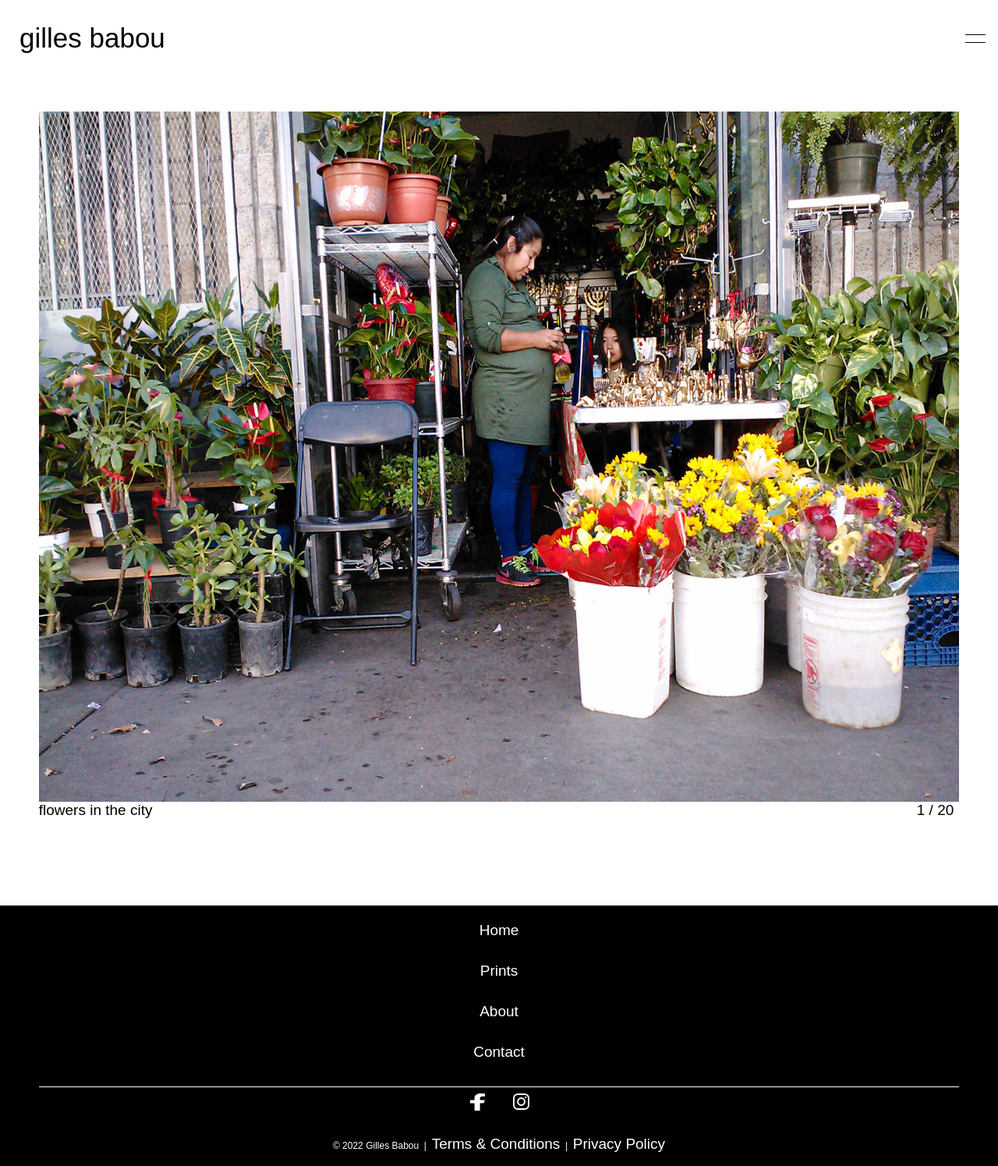
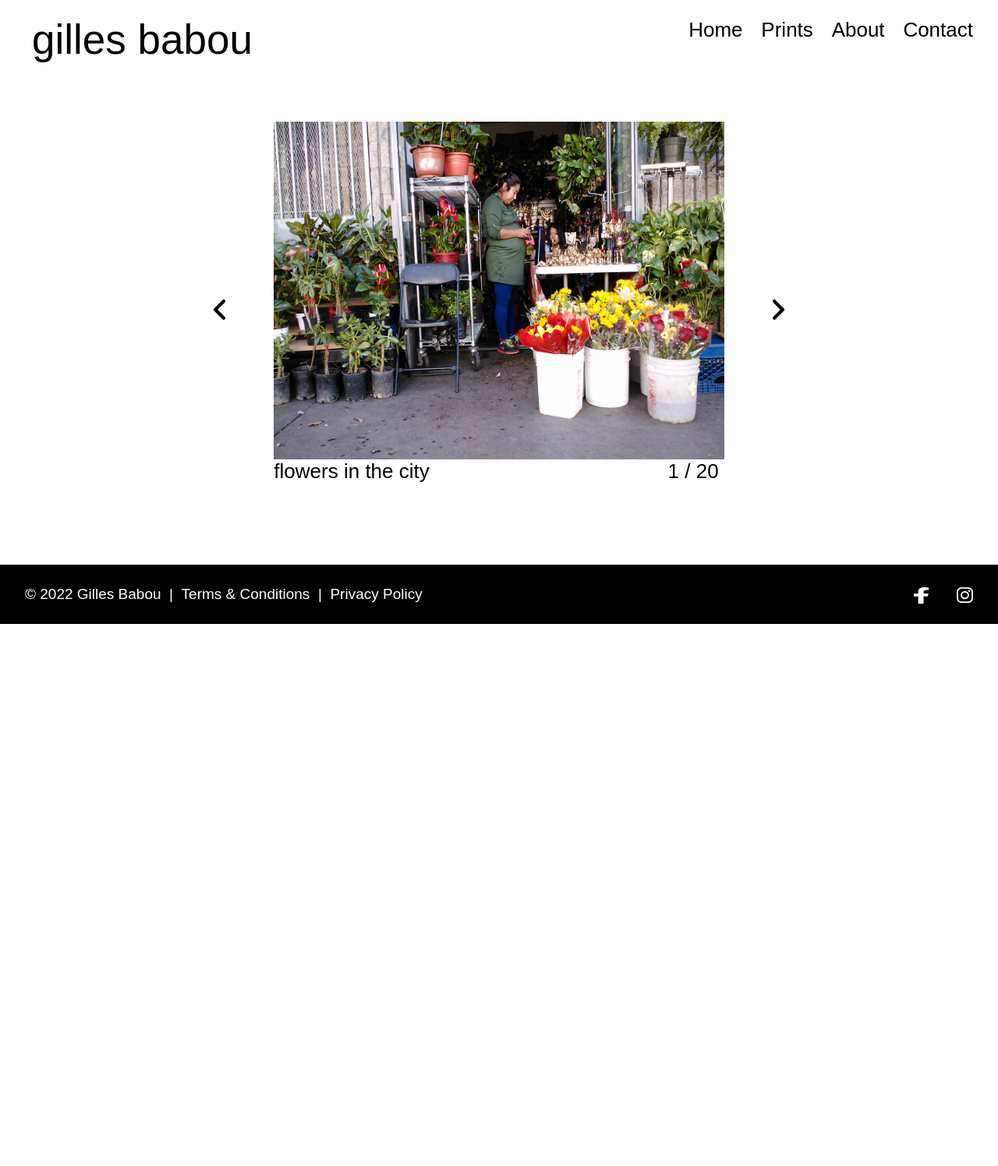
Before and after one commit to kande81/gillesbabou-com, a PHP site: page / in a window 1280 px wide. Shown: the whole page at 78% size. After the commit the page ends 800 px from the top, so only its background shows below. Run offline with PHP 8.4, Linux system fonts and the light colour scheme; some web fonts are replaced.

Commit message:
completed home in desktop

```diff
--- a/css/style.css
+++ b/css/style.css
@@ -10,6 +10,13 @@ body {
   width: 100vw;
 }
 
+@media (min-width: 1025px) {
+  html,
+  body {
+    height: 100vh;
+    width: 100vw;
+  }
+}
 /* .body-menu {
   height: ;
 } */
@@ -40,6 +47,12 @@ body {
       / 100%;
   }
 }
+
+@media (min-width: 1025px) {
+  body {
+    overflow-x: hidden;
+  }
+}
 .bhidden {
   overflow: hidden;
 }
@@ -47,7 +60,7 @@ body {
   grid-area: header;
   display: grid;
   grid: 100% / 1fr 30% 26.46px;
-  justify-content: space-between;
+  /* justify-content: space-between; */
   padding-top: 26px;
   padding-right: 16px;
   padding-left: 16px;
@@ -60,12 +73,32 @@ body {
 
 @media (min-width: 934px) and (max-width: 1024px) {
   .header {
-    grid: 100% / 1fr 30% 40.5px;
+    /* grid: 100% / 1fr 30% 40.5px; */
+
     padding-right: 32px;
     padding-left: 32px;
     padding-top: 4px;
+  }
+}
+
+@media (min-width: 1025px) {
+  .header {
+    /* grid: 100% / 1fr 30%; */
+    display: flex;
+    justify-content: space-between;
+    padding-right: 32px;
+    padding-left: 32px;
+    padding-top: 4px;
+    align-items: center;
     /* position: fixed; */
     /* top: -15px; */
+    grid-area: unset;
+    grid: unset;
+    /* justify-content: space-between; */
+    align-items: center;
+    top: 0;
+    z-index: 10;
+    background-color: #fff;
   }
 }
 
@@ -87,23 +120,23 @@ body {
     position: relative;
     bottom: 10px;
   }
-
-  @media (min-width: 934px) and (max-width: 1024px) {
-    .logo {
-      font-size: 53px;
-    }
-  }
-
-  .burger {
-    position: relative;
-    bottom: 10px;
-  }
 }
-
 @media (min-width: 934px) and (max-width: 1024px) {
   .logo {
     font-size: 53px;
   }
+}
+
+@media (min-width: 1025px) {
+  .logo {
+    font-size: 53px;
+    top: 12px;
+  }
+}
+
+.burger {
+  position: relative;
+  bottom: 10px;
 }
 
 .nav-links {
@@ -144,11 +177,43 @@ body {
   }
 }
 
+@media (min-width: 1025px) {
+  .nav-links {
+    flex-direction: row;
+    justify-content: space-between;
+    display: flex;
+    position: unset;
+    top: unset;
+    left: unset;
+    right: unset;
+    height: unset;
+    background-color: rgb(255, 255, 255);
+    z-index: 1;
+    font-style: normal;
+    padding-bottom: unset;
+    padding-top: unset;
+    align-items: unset;
+    transition: unset;
+    overflow-y: unset;
+    width: 30%;
+
+    overscroll-behavior: unset;
+  }
+
+  .nav-links::-webkit-scrollbar {
+    display: none;
+  }
+}
 .nav-links li {
   list-style: none;
   opacity: 0;
 }
 
+@media (min-width: 1025px) {
+  .nav-links li {
+    opacity: 1;
+  }
+}
 .nav-active {
   display: flex;
 }
@@ -162,10 +227,23 @@ body {
   font-size: 56px;
 }
 
+@media (min-width: 1025px) {
+  .nav-links a {
+    font-size: 26px;
+    font-weight: 300;
+  }
+}
+
 .burger {
   grid-column: 3;
   /* position: relative;
   top: 5px; */
+}
+
+@media (min-width: 1025px) {
+  .burger {
+    display: none;
+  }
 }
 
 .burger div {
@@ -223,19 +301,20 @@ body {
   }
 }
 
-@media (min-width: 934px) and (max-width: 1024px) {
-  .footer {
-    grid-area: footer;
-    margin-top: 194px !important;
-    /* height: 300px; */
-  }
-
-  .main {
-    grid-area: main;
-  }
-
+@media (min-width: 1025px) {
   .image-con {
-    width: 77%;
+    width: 45.1%;
+    margin-top: 84px;
+    margin-left: auto;
+    margin-right: auto;
+    display: flex;
+    overflow-x: scroll;
+    /* overflow-y: hidden; */
+    position: relative;
+    scroll-behavior: smooth;
+    scroll-snap-type: x mandatory;
+    cursor: grab;
+    pointer-events: none;
   }
 }
 
@@ -268,6 +347,25 @@ body {
   #right {
     right: 143px;
     top: 178px;
+  }
+}
+
+@media (min-width: 1025px) {
+  .slider-buttons {
+    display: block;
+    position: absolute;
+    cursor: pointer;
+  }
+
+  #left {
+    /* position: absolute; */
+    left: 21.4%;
+    top: 48%;
+  }
+
+  #right {
+    right: 21.4%;
+    top: 48%;
   }
 }
 
@@ -307,6 +405,22 @@ body {
   .caption {
     width: 77%;
     font-size: 26px;
+  }
+}
+
+@media (min-width: 1025px) {
+  .caption {
+    width: 45.1%;
+    margin-left: auto;
+    margin-right: auto;
+    /* margin-top: -13px; */
+    display: flex;
+    justify-content: space-between;
+    font-family: soleil, sans-serif;
+    font-weight: 400;
+    font-style: normal;
+    font-size: 26px;
+    /* margin-bottom: 12.5vh; */
   }
 }
 
@@ -361,7 +475,34 @@ body {
 @media (min-width: 934px) and (max-width: 1024px) {
   .footer {
     display: grid;
+    grid-area: footer;
+    margin-top: 194px !important;
+
     grid: max-content max-content max-content / 100%;
+  }
+}
+@media (min-width: 934px) and (max-width: 1024px) {
+  .main {
+    grid-area: main;
+  }
+
+  .image-con {
+    width: 77%;
+  }
+}
+
+@media (min-width: 1025px) {
+  .footer {
+    display: flex;
+    flex-direction: row-reverse;
+    justify-content: space-between;
+    align-items: center;
+    height: 76px;
+    grid: unset;
+    margin-top: unset;
+    padding-right: 32px;
+    padding-left: 32px;
+    margin-top: 7vw;
   }
 }
 .footer a {
@@ -405,16 +546,18 @@ body {
     justify-content: space-between;
     padding-right: 32px;
     padding-left: 32px;
-    padding-bottom: 46px;
+    padding-bottom: 59px;
+
     padding-top: 32px;
   }
 }
 
-@media (min-width: 934px) and (max-width: 1024px) {
+@media (min-width: 1025px) {
   .menu {
-    padding-bottom: 59px;
+    display: none;
   }
 }
+
 .menu a:first-child {
   padding-top: 21px;
 }
@@ -450,6 +593,15 @@ body {
     margin-top: 28px;
   }
 }
+@media (min-width: 1025px) {
+  .social-icons {
+    margin-top: unset;
+    margin-bottom: unset;
+    position: relative;
+    top: 4px;
+  }
+}
+
 .facebook-icon {
   width: 18.75px;
   height: 21.72px;
@@ -487,8 +639,12 @@ body {
   }
 }
 
-.legals a {
-  font-size: 19px;
+@media (min-width: 1025px) {
+  .legals {
+    font-size: 19px;
+    text-align: unset;
+    margin-bottom: unset;
+  }
 }
 .toggle .line1 {
   rotate: 135deg;
--- a/index.html
+++ b/index.html
@@ -23,6 +23,14 @@
       </div>
     </nav>
     <div class="main">
+      <img
+        src="icons/angle-left-solid.svg"
+        class="slider-buttons"
+        id="left"
+        style="width: 15px; height: 25.72px"
+        alt="icon"
+      />
+
       <div class="image-con">
         <img
           class="image-slides"
@@ -165,6 +173,14 @@
           alt=""
         />
       </div>
+      <img
+        src="icons/angle-right-solid.svg"
+        class="slider-buttons"
+        id="right"
+        style="width: 15px; height: 25.72px"
+        alt=""
+      />
+
       <div class="caption">
         <p class="image-title"></p>
         <div class="image-counter">
@@ -189,7 +205,7 @@
       let imageNum = document.querySelector(".image-num");
       const imageTotal = document.querySelector(".image-total");
       imageTotal.innerHTML = numberOfImages;
-      let index = 1;
+      let index = 0;
       let preScroll = 0;
       let scroll = 0;
       let step = 0;
@@ -233,6 +249,45 @@
       });
 
       //code for sliding images with buttons
+      const buttons = document.querySelectorAll(".slider-buttons");
+
+      buttons.forEach((button) => {
+        button.addEventListener("click", (e) => {
+          removeAnimation();
+
+          console.log("index", index);
+          console.log("scrll-left", imageContainer.scrollLeft);
+          if (e.target.id == "left") {
+            if (index == 0) return;
+            button.style.pointerEvents = "none";
+            index--;
+            setTimeout(() => {
+              captionAnimation();
+              imageContainer.scrollLeft -= containerWidth;
+              captionTitle.innerHTML = images[index].dataset.title;
+              imageNum.innerHTML = images[index].dataset.number;
+              setTimeout(() => {
+                button.style.pointerEvents = "auto";
+              }, 500);
+            }, 500);
+          } else if (e.target.id == "right") {
+            console.log("clicked right");
+            if (index == numberOfImages - 1) return;
+            button.style.pointerEvents = "none";
+            index++;
+            setTimeout(() => {
+              captionAnimation();
+              imageContainer.scrollLeft += containerWidth;
+              captionTitle.innerHTML = images[index].dataset.title;
+              imageNum.innerHTML = images[index].dataset.number;
+              setTimeout(() => {
+                button.style.pointerEvents = "auto";
+              }, 500);
+            }, 500);
+          }
+        });
+      });
+
       // end of code for sliding images with buttons
 
       const widthOfContainer = imageContainer.getBoundingClientRect().width;
```
